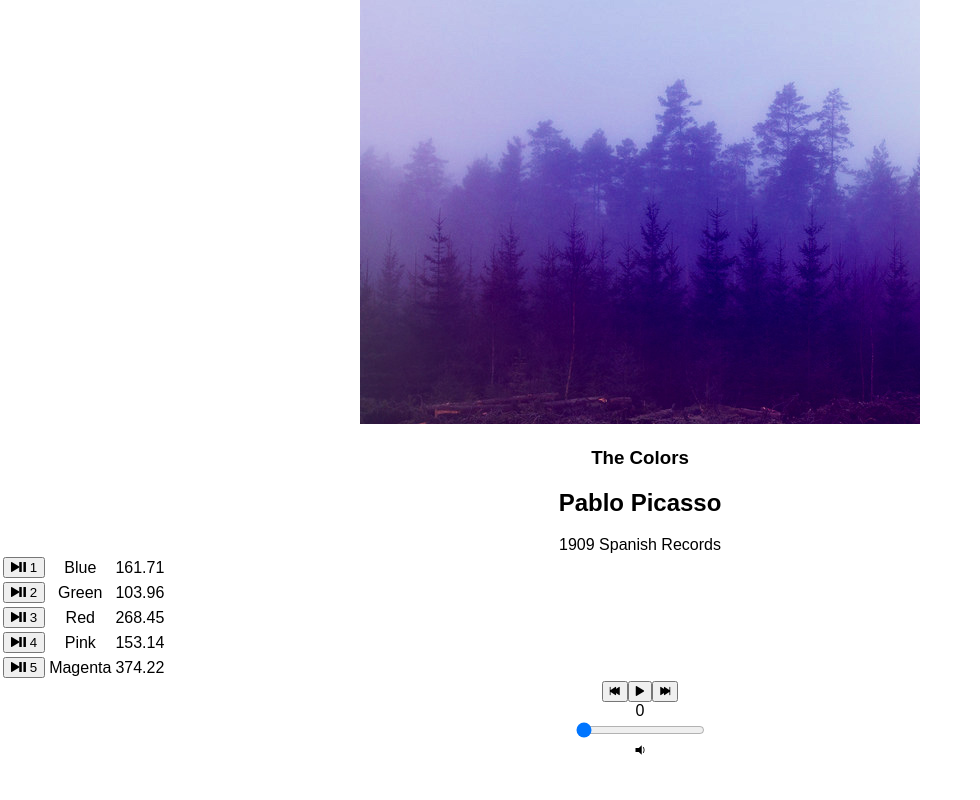
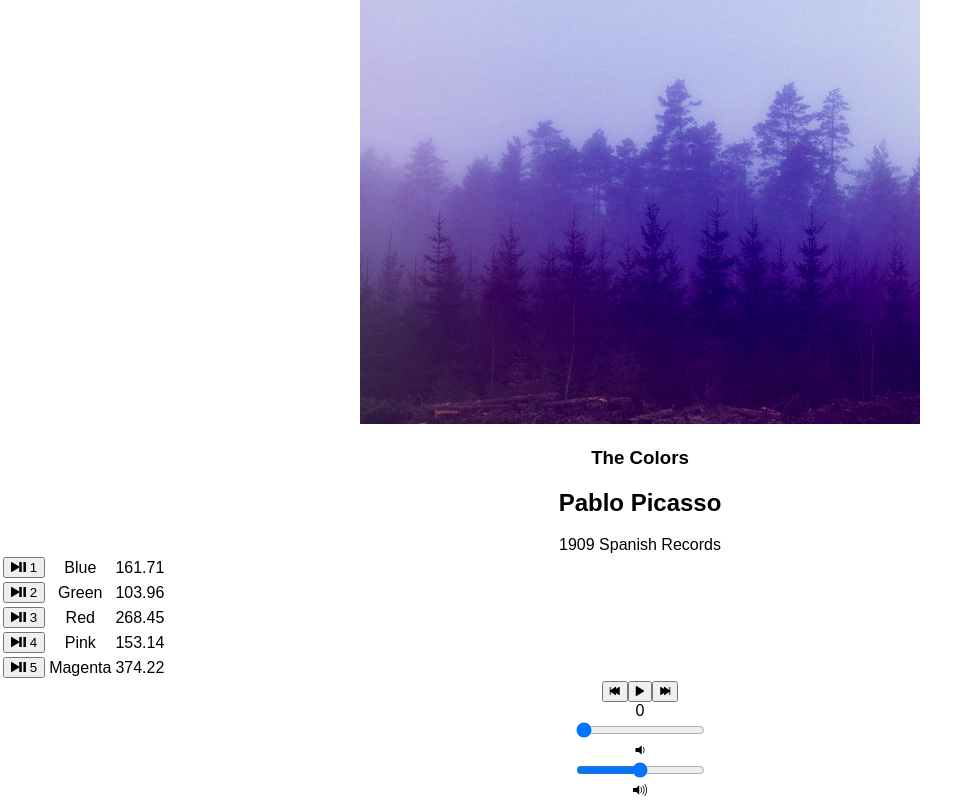
Before and after one commit to scoyne/bloc-jams-react, a React (Create React App) app: page /album/the-colors in a window 1280 px wide. Shown: the part 234-1034 px from the top of the page, without its empty margins (0-980 px from the left). Before the commit the page ends 994 px from the top, so only its background shows below. Built offline with nearby package versions, Linux system fonts and the light colour scheme.

Commit message:
assignment blocjams-volumeBar eval copy

```diff
--- a/src/components/Album.js
+++ b/src/components/Album.js
@@ -17,6 +17,7 @@ class Album extends Component {
       currentSong: album.songs[0],
       currentTime: 0,
       duration: album.songs[0].duration,
+      volume: 50,
       isPlaying: false
     };
 
@@ -89,6 +90,12 @@ class Album extends Component {
     this.setState({ currentTime: newTime });
   }
 
+  handleVolumeChange(v) {
+    const newVolume = this.audioElement.volume;
+    console.log(this.audioElement.volume);
+//    this.setState({ volume: newVolume });
+  }
+
 
 
   render() {
@@ -135,6 +142,7 @@ class Album extends Component {
             handlePrevClick={() => this.handlePrevClick()}
             handleNextClick={() => this.handleNextClick()}
             handleTimeChange={(e) => this.handleTimeChange(e)}
+            handleVolumeChange={(v) => this.handleVolumeChange(v)}
          />
 
       </section>
--- a/src/components/PlayerBar.js
+++ b/src/components/PlayerBar.js
@@ -29,6 +29,13 @@ class PlayerBar extends Component {
             </section>
             <section id="volume-control">
                 <div className="icon ion-volume-low"></div>
+                <input
+                    type='range'
+                    className='seek-bar'
+                    value='50'
+                    onChange={this.props.handleVolumeChange}
+                />
+                <div className="icon ion-volume-high"></div>
             </section>
         </section>
     );
```
Also changed, not shown: src/Album.css (added, +10 -0 lines).
